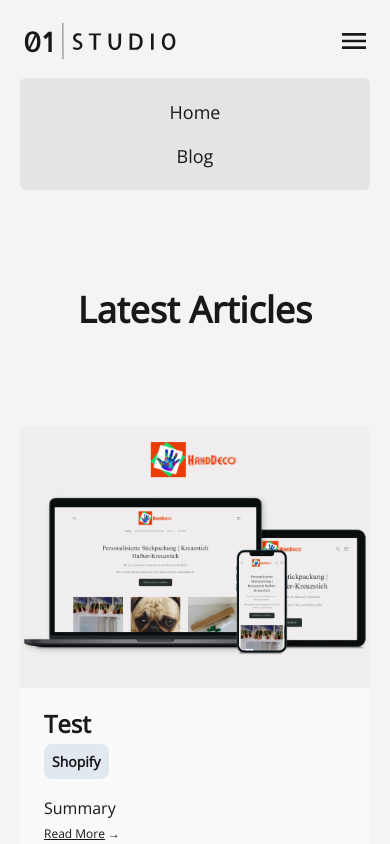
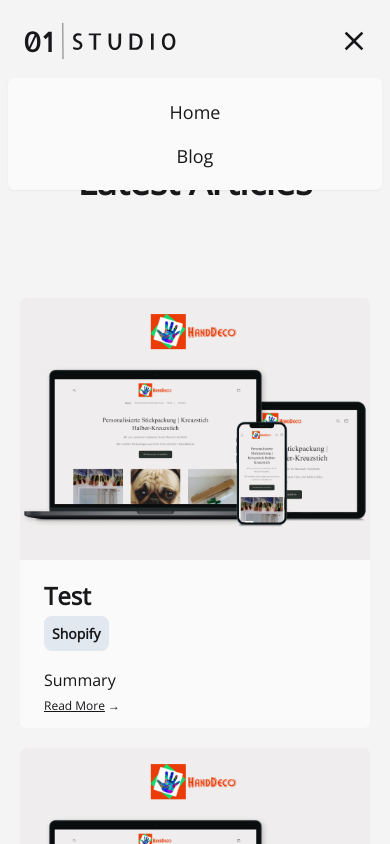
Before and after one commit to samjmerrick/zero-1, a Next.js app: page /blog in a window 390 px wide. Both pictures are taken after a click on the button 354 px from the left and 40 px from the top of the page. Shown: the top 844 px of the page. Built offline with nearby package versions, Linux system fonts and the light colour scheme; what tw-elements would draw is missing.

Commit message:
Mobile nav fixes

```diff
--- a/components/Nav.tsx
+++ b/components/Nav.tsx
@@ -1,24 +1,17 @@
-import React, { useEffect } from "react";
-import { mdiMenu } from "@mdi/js";
+import React, { useState } from "react";
+import { mdiMenu, mdiClose } from "@mdi/js";
 import Icon from "@mdi/react";
 import Container from "./Container";
 import { useRouter } from "next/router";
 import Link from "next/link";
 
 function Nav() {
-  useEffect(() => {
-    const mobilemenu = document.querySelector("#mobile-menu");
-    const button = document.querySelector("#menu-button");
-
-    button.addEventListener("click", () => {
-      mobilemenu.classList.toggle("hidden");
-    });
-  });
-
   const navigation = [
     { name: "Home", href: "/" },
     { name: "Blog", href: "/blog" },
   ];
+
+  const [menuOpen, setMenuOpen] = useState(false);
 
   const router = useRouter();
   const isHome = router.pathname == "/";
@@ -26,16 +19,19 @@ function Nav() {
   return (
     <nav
       className={`
-        ${isHome ? "bg-slate-200" : "bg-transparent"} top-0 z-50 w-full py-5`}
+        ${isHome ? "bg-slate-200" : "bg-transparent"} top-0 z-10 w-full py-5`}
     >
       <Container>
         <div className="flex items-center justify-between">
-          <Link href="/#home">
+          <Link href="/">
             <img src={"/logos/logo_inline.svg"} className="w-40" />
           </Link>
 
-          <button id="menu-button">
-            <Icon path={mdiMenu} className="h-8 w-8 md:hidden" />
+          <button id="menu-button" onClick={() => setMenuOpen(!menuOpen)}>
+            <Icon
+              path={!menuOpen ? mdiMenu : mdiClose}
+              className="h-8 w-8 md:hidden"
+            />
           </button>
 
           <div
@@ -45,7 +41,11 @@ function Nav() {
             {navigation.map((nav) => (
               <Link
                 href={nav.href}
-                className="block text-center md:inline-block"
+                className={`${
+                  router.pathname == nav.href
+                    ? "underline underline-offset-2"
+                    : null
+                } block text-center md:inline-block`}
               >
                 {nav.name}
               </Link>
@@ -55,12 +55,15 @@ function Nav() {
 
         <div
           id="mobile-menu"
-          className="hidden rounded-md bg-zinc-200 text-lg md:hidden"
+          className={`${
+            !menuOpen ? "hidden" : null
+          } absolute left-2 right-2 z-20  rounded-md bg-zinc-50 text-lg shadow-sm md:hidden`}
         >
-          <div className="flex w-full flex-col space-y-4 py-5 text-center">
+          <div className="flex  flex-col space-y-4 py-5 text-center">
             {navigation.map((nav) => (
               <Link
                 href={nav.href}
+                onClick={() => setMenuOpen(false)}
                 className="block text-center md:inline-block"
               >
                 {nav.name}
```
